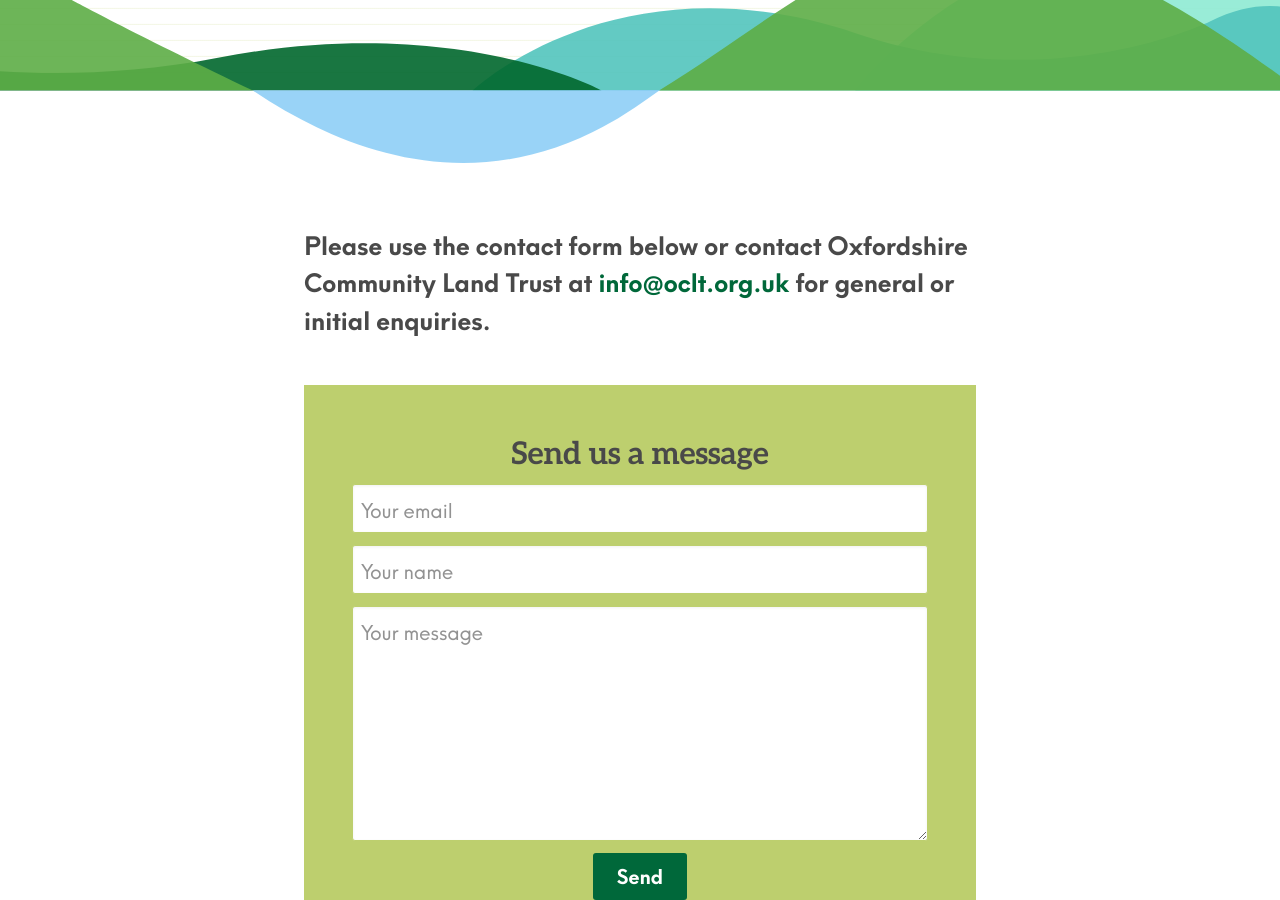
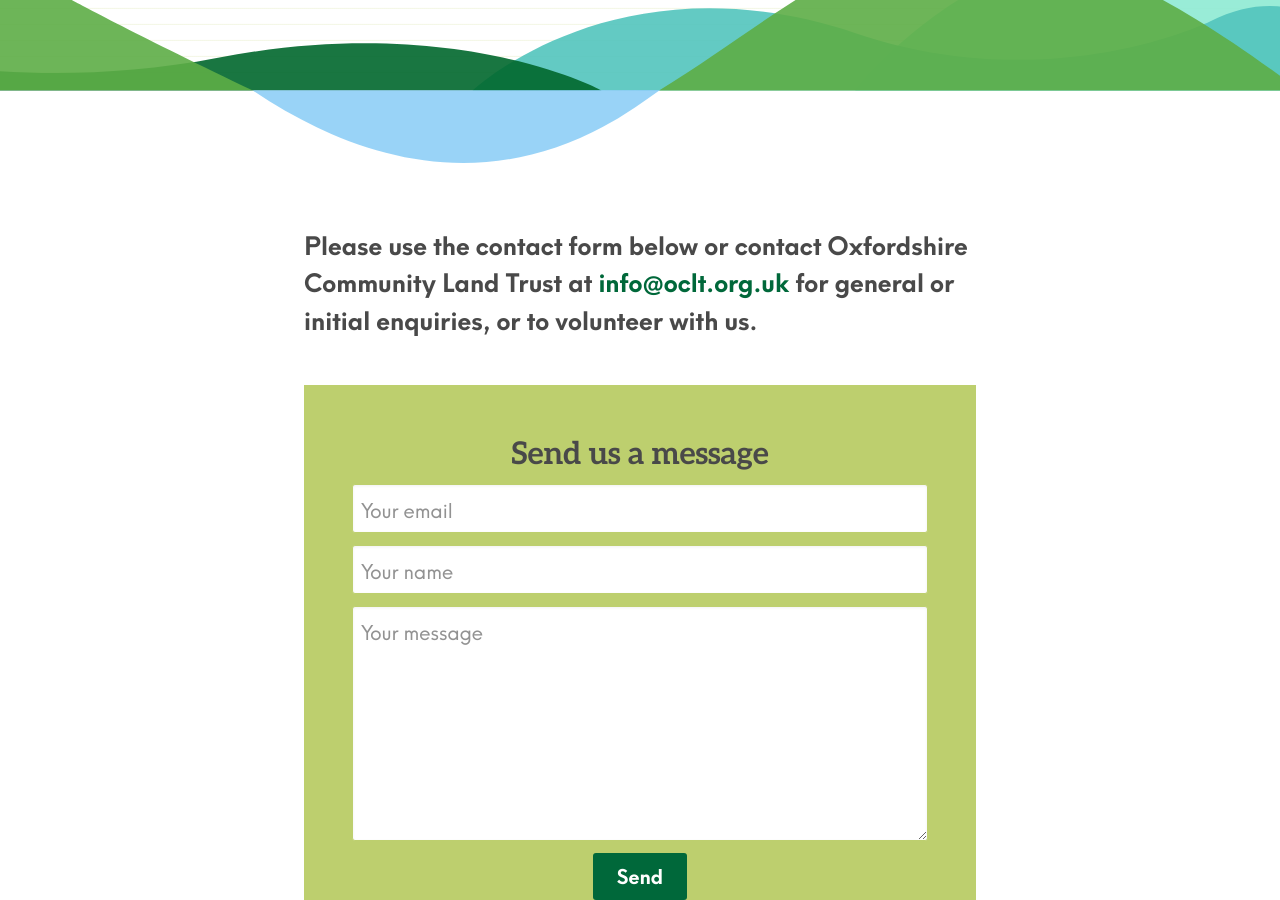
Before and after one commit to johnpuddephatt/oclt, a Jekyll site: the page built from _pages/contact.md, in a window 1280 px wide and 900 px high, scrolled down 382 px. Built offline with Jekyll 4.4.1, drawn with Linux system fonts in a browser that asks for light colours.

Commit message:
Update from Forestry.io Oxfordshire CLT updated _pages/index.md Oxfordshire CLT updated _pages/contact.md

```diff
--- a/_pages/contact.md
+++ b/_pages/contact.md
@@ -4,7 +4,7 @@
 subtitle: To find out how you can help support our work, get in touch.
 
 ---
-Please use the contact form below or contact Oxfordshire Community Land Trust at [info@oclt.org.uk](mailto:info@oclt.org.uk) for general or initial enquiries.
+Please use the contact form below or contact Oxfordshire Community Land Trust at [info@oclt.org.uk](mailto:info@oclt.org.uk) for general or initial enquiries, or to volunteer with us.
 
 {% include contact-form.html title="Send us a message" target="https://form.letsdance.agency/ABnZmDvy" subject="Message from oclt.org.uk" %}
 
```
Also changed, not shown: _pages/index.md (+1 -1 lines).
